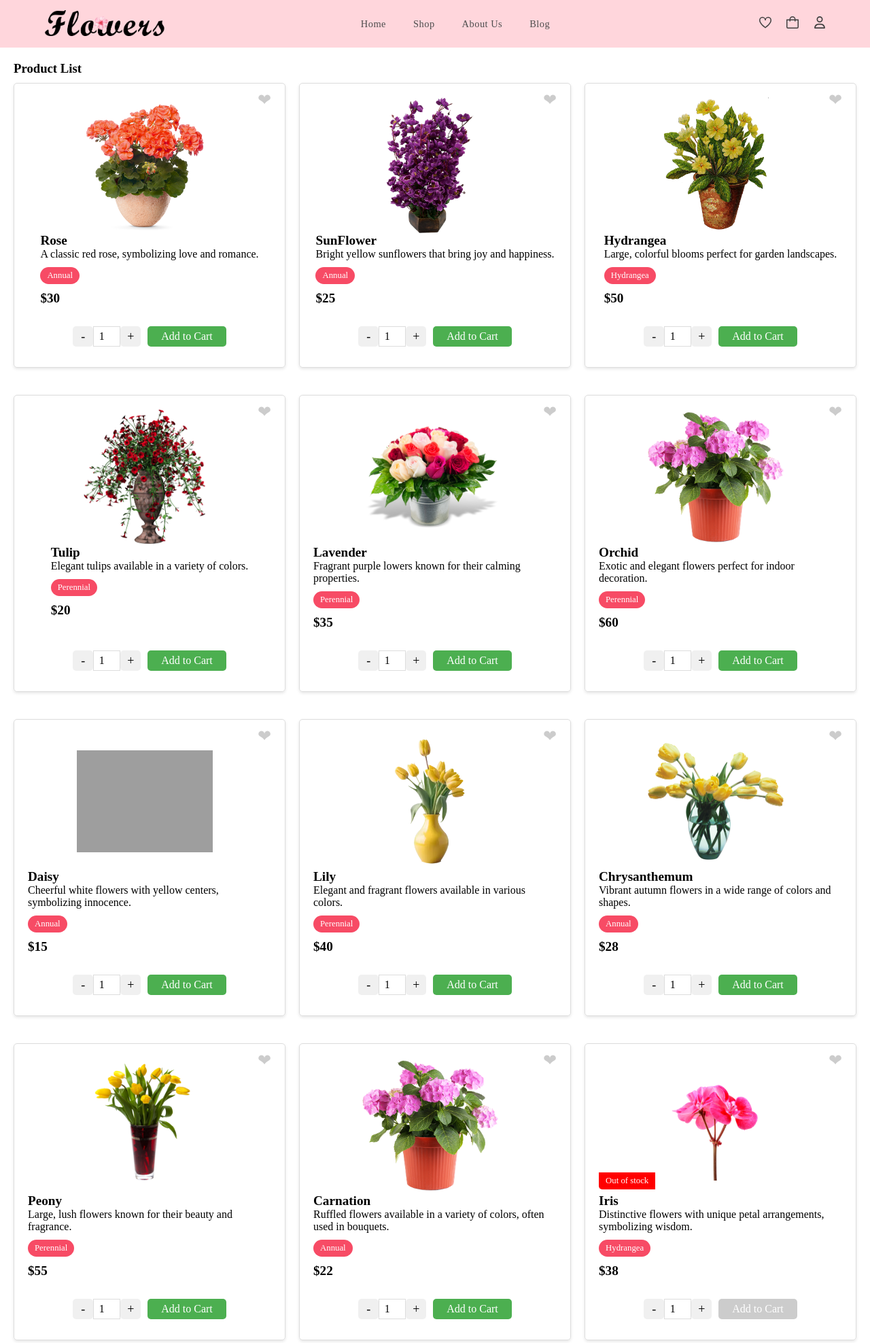
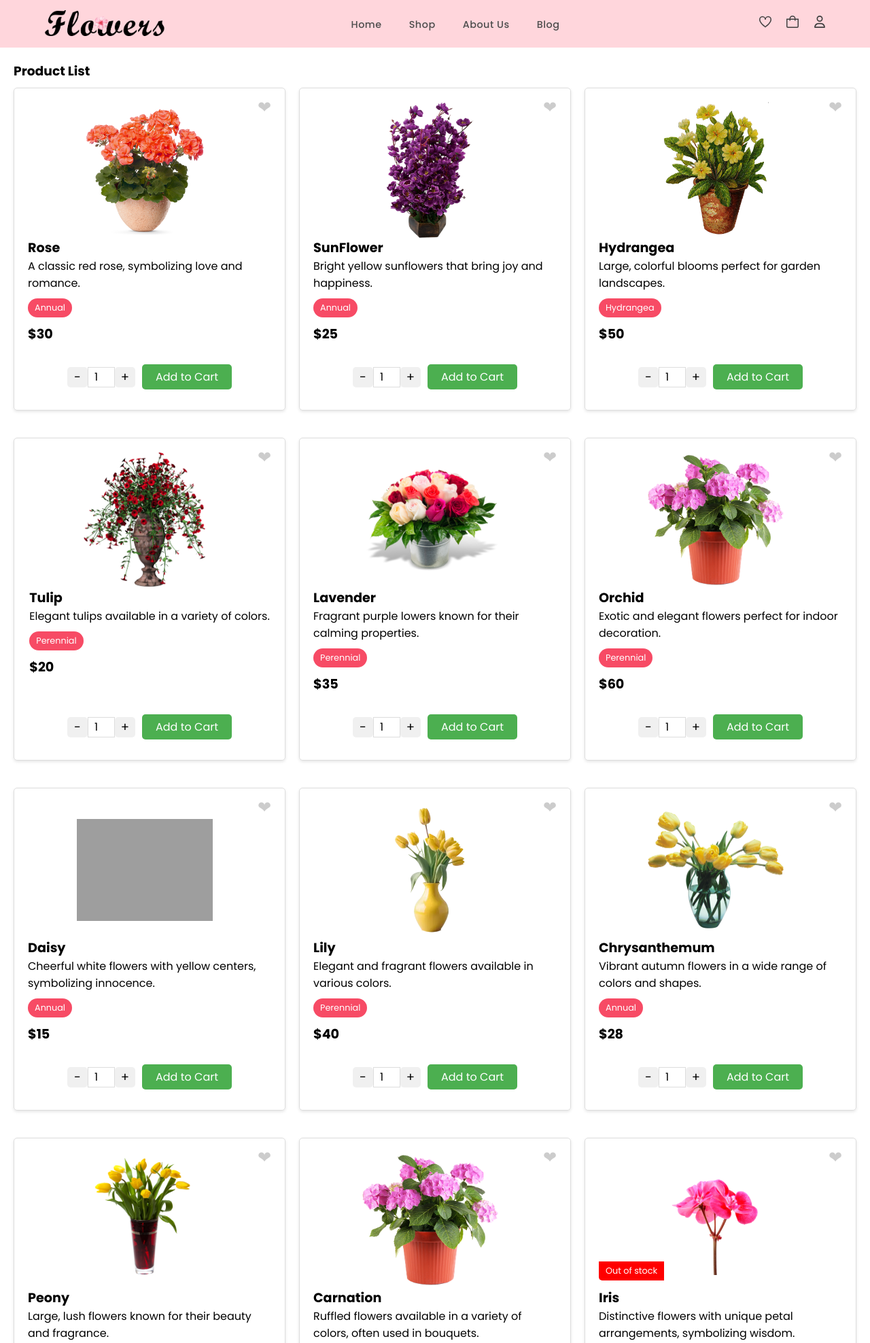
Before and after one commit to shorokatwa14/EPFL-Final-project, a Flask app: page /shop in a window 1280 px wide. Shown: the top 1976 px of the page at 68% size. Run offline with Flask 3, Linux system fonts and the light colour scheme; grey boxes are pictures that could not be loaded.

Commit message:
Add favicon and font styles to shop.html

```diff
--- a/templates/shop.html
+++ b/templates/shop.html
@@ -8,6 +8,10 @@
     <link rel="stylesheet" href="../static/css/styles.css" />
     <link rel="stylesheet" href="../static/css/shop.css" />
     <link rel="stylesheet" href="../static/css/nav.css" />
+    <link rel="shortcut icon" href="../static/images/fav-icon.png" />
+    <link rel="preconnect" href="https://fonts.googleapis.com">
+    <link rel="preconnect" href="https://fonts.gstatic.com" crossorigin>
+    <link href="https://fonts.googleapis.com/css2?family=Poppins:wght@100;200;300;400;500;600;700;800;900&display=swap" rel="stylesheet">
 
 </head>
 
```
